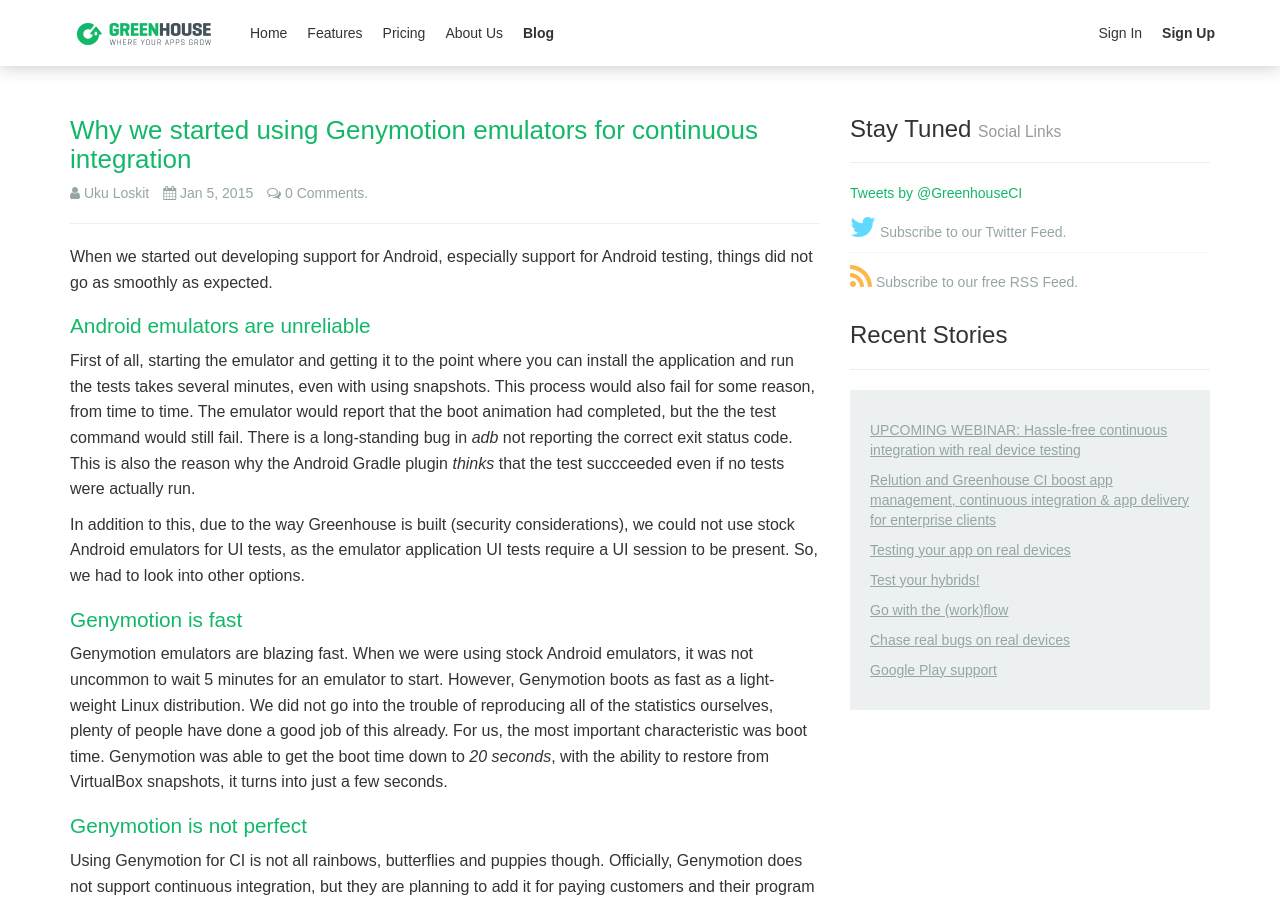
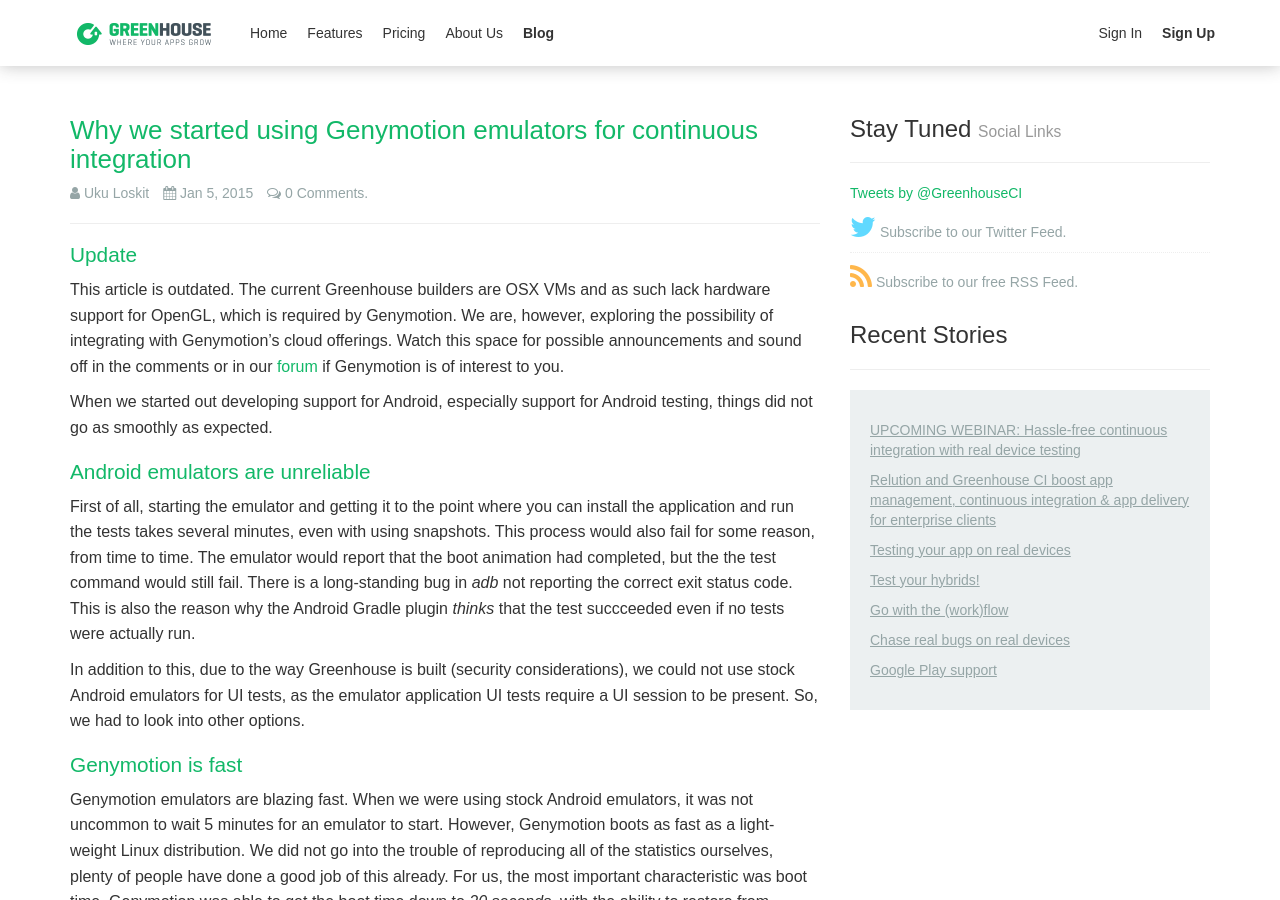
Before and after one commit to GreenhouseCI/blog.greenhouseci.com, a Jekyll site: the page built from _posts/2015-01-05-genymotion.md, in a window 1280 px wide and 900 px high. Built offline with Jekyll 4.4.1, drawn with Linux system fonts in a browser that asks for light colours; nearby versions of some CDN libraries; comment, search, counter and statistics services are not loaded.

Commit message:
Add outdated notice to Genymotion post

```diff
--- a/_posts/2015-01-05-genymotion.md
+++ b/_posts/2015-01-05-genymotion.md
@@ -8,6 +8,14 @@
 share: true
 comments: true
 ---
+
+## Update
+This article is outdated. The current Greenhouse builders are OSX VMs and as
+such lack hardware support for OpenGL, which is required by Genymotion. We are,
+however, exploring the possibility of integrating with Genymotion's cloud
+offerings. Watch this space for possible announcements and sound off in the
+comments or in our [forum](http://docs.greenhouseci.com/discuss) if Genymotion
+is of interest to you.
 
 When we started out developing support for Android, especially support for Android testing, things did not go as smoothly as expected.
 
```
